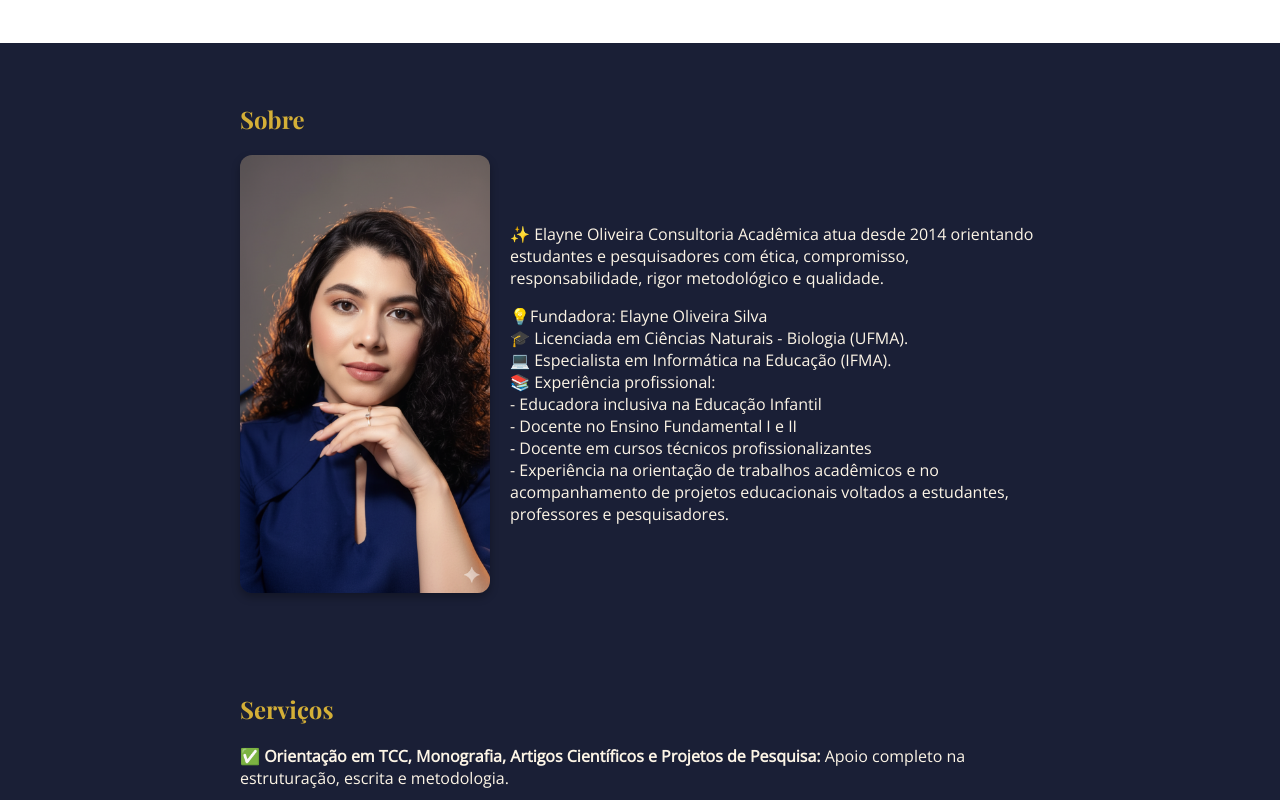
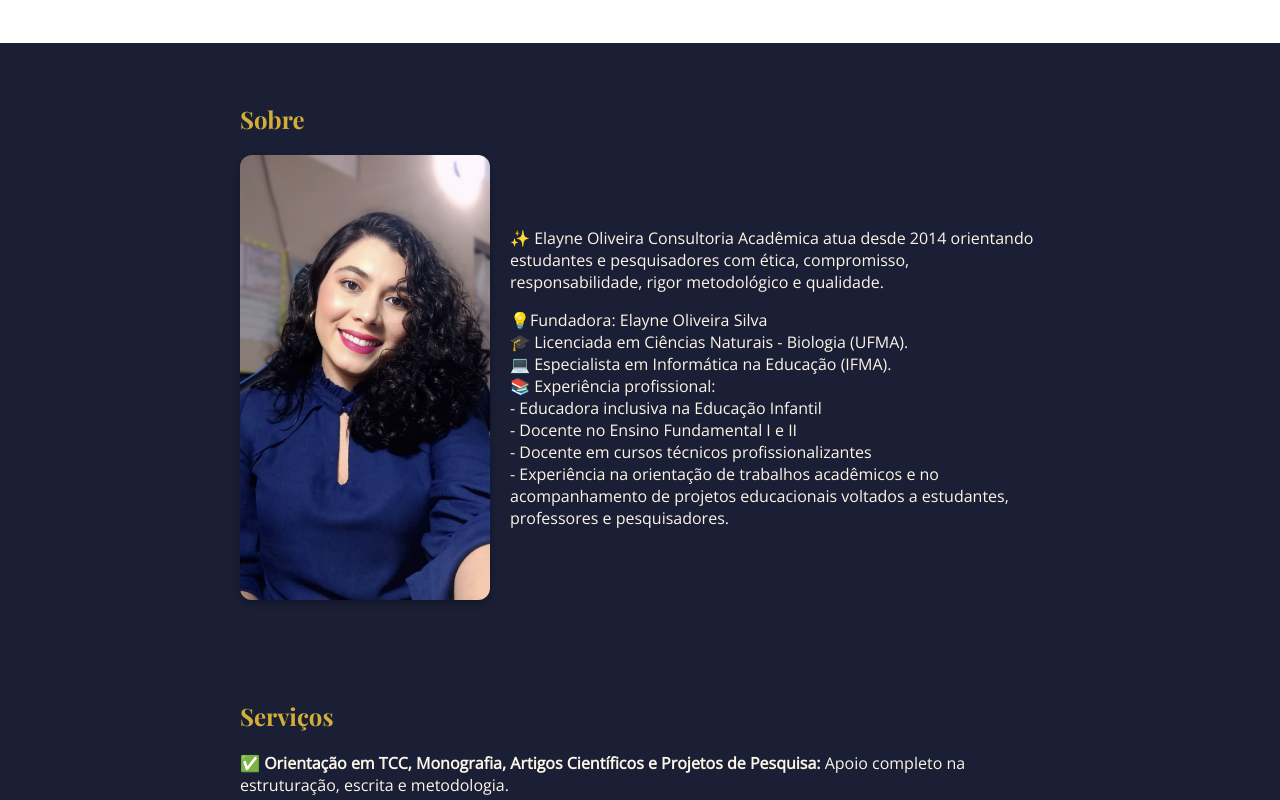
Before and after one commit to elayne-oliveira/consultoria-academica, a plain HTML site: page index.html in a window 1280 px wide. Shown: the part 489-1289 px from the top of the page. Drawn offline with nearby package versions, Linux system fonts and the light colour scheme.

Commit message:
Update index.html

```diff
--- a/index.html
+++ b/index.html
@@ -111,7 +111,7 @@
   <section>
     <h2>Sobre</h2>
     <div class="sobre-container">
-      <img src="Gemini_Generated_Image_83q3hw83q3hw83q3.png" alt="Foto de Elayne Oliveira">
+      <img src="WhatsApp Image 2025-05-22 at 16.27.35.jpg" alt="Foto de Elayne Oliveira">
       <div>
         <p>✨ Elayne Oliveira Consultoria Acadêmica atua desde 2014 orientando estudantes e pesquisadores com ética, compromisso, responsabilidade, rigor metodológico e qualidade.</p>
         <p> 💡Fundadora: Elayne Oliveira Silva<br>
```
